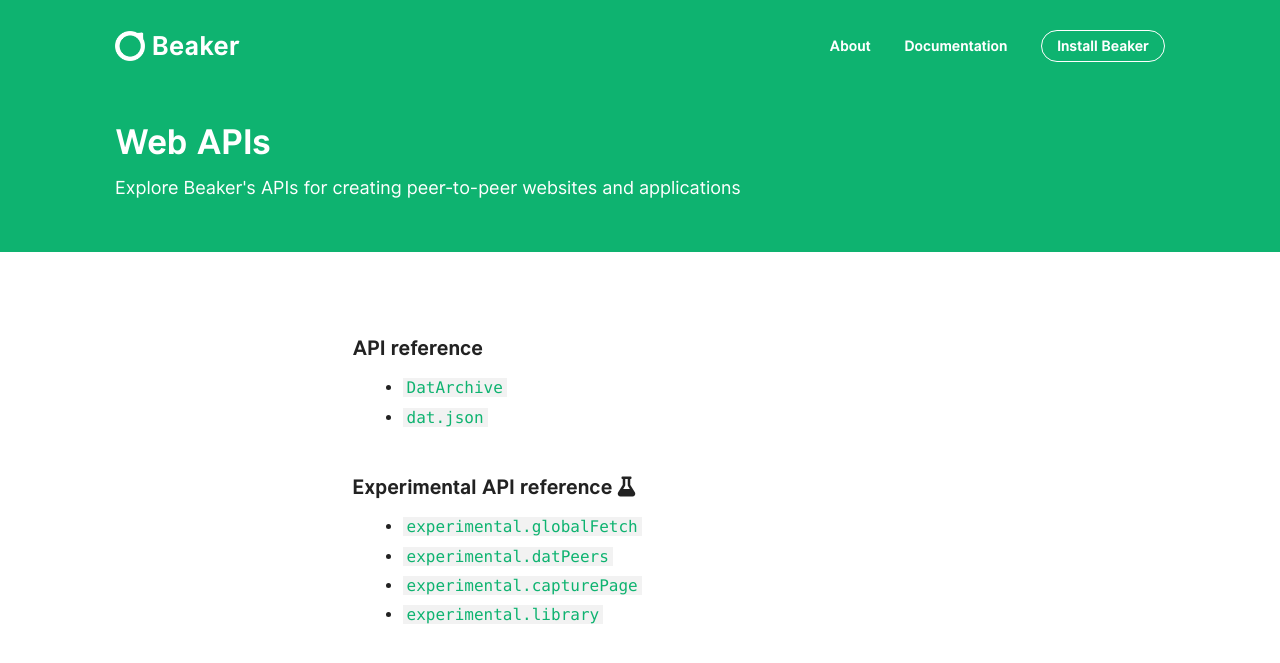
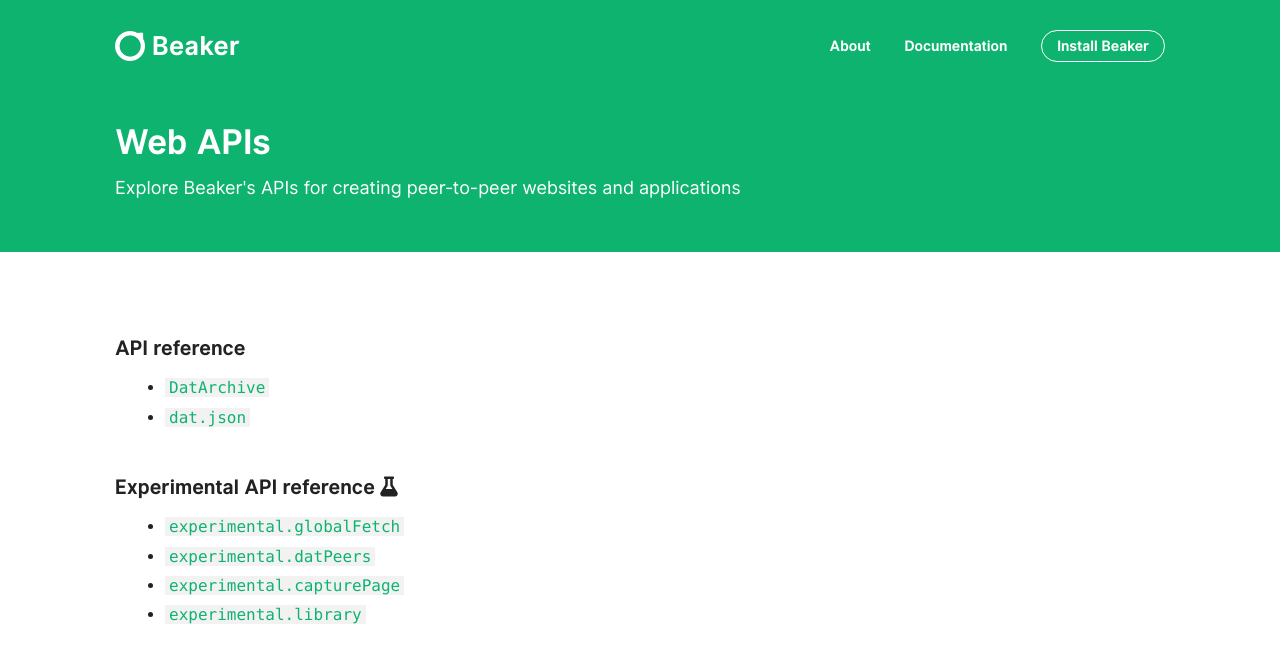
Before and after one commit to beakerbrowser/beakerbrowser.com, a Jekyll site: the page built from _docs/apis/index.md, in a window 1280 px wide. Shown: the top 663 px of the page. Built offline with Jekyll 4.4.1, drawn with Linux system fonts in a browser that asks for light colours.

Commit message:
Fix .content.left layout

```diff
--- a/_layouts/doc.html
+++ b/_layouts/doc.html
@@ -70,11 +70,17 @@
 
     <main class="docs {{ page.class }}">
       <div class="container content-container">
-        {% include docs-sidebar.html section=page.section page=page %}
+        {% if page.sectionTitle != page.title %}
+          {% include docs-sidebar.html section=page.section page=page %}
 
-        <div class="content">
-          {{ content }}
-        </div>
+          <div class="content">
+            {{ content }}
+          </div>
+        {% else %}
+          <div class="content left">
+            {{ content }}
+          </div>
+        {% endif %}
       </div>
     </main>
 
```
